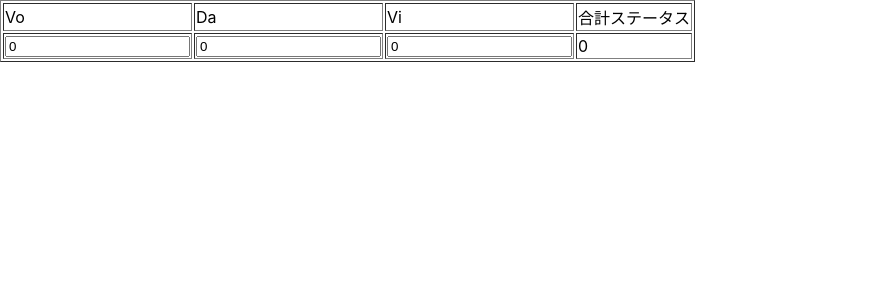
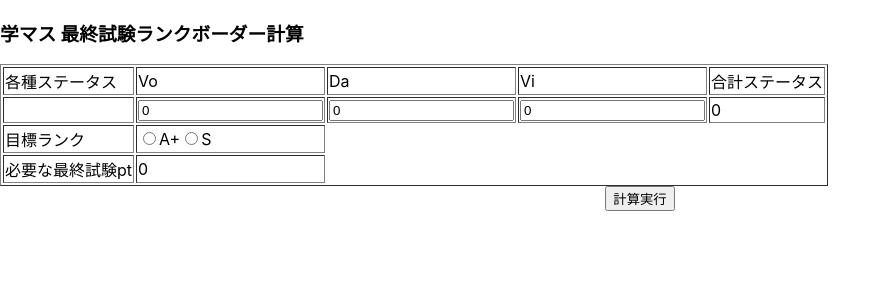
Before and after one commit to kkllkk5/gakumas_evaluation, a React (Create React App) app: page / in a window 1280 px wide. Shown: the top 300 px of the page, without its empty margins (0-891 px from the left). Built offline with nearby package versions, Linux system fonts and the light colour scheme.

Commit message:
最低限の機能を実装

```diff
--- a/src/Formapp.js
+++ b/src/Formapp.js
@@ -9,14 +9,18 @@ export class FormApp extends Component {
             vocal: 0,
             dance: 0,
             visual: 0,
-            total_status: 0
+            total_status: 0,
+            need_finalexam_point: 0
         };
 
         this.setVocal = this.setVocal.bind(this)
         this.setDance = this.setDance.bind(this)
         this.setVisual = this.setVisual.bind(this)
+        this.calcFinalExamBorder = this.calcFinalExamBorder.bind(this)
     }
 
+
+    // Voの入力を反映
     setVocal(event) {
         let newvocal = event.target.value;
         this.setState({
@@ -25,6 +29,7 @@ export class FormApp extends Component {
         });
     }
 
+    // Daの入力を反映
     setDance(event) {
         let newdance = event.target.value;
         this.setState({
@@ -33,6 +38,7 @@ export class FormApp extends Component {
         });
     }
 
+    // Viの入力を反映
     setVisual(event) {
         let newvisual = event.target.value;
         this.setState({
@@ -41,13 +47,87 @@ export class FormApp extends Component {
         });
     }
 
+    // 対象ランクに必要な最終試験ptを計算
+    calcFinalExamBorder() {
+        let radio_elements = document.getElementsByName('aim_rank');
+        let len = radio_elements.length;
+        let aim_rank_id = '';
+
+
+        for (let i = 0; i < len; i++) {
+            if (radio_elements.item(i).checked) {
+                aim_rank_id = radio_elements.item(i).value;
+            }
+        }
+
+
+        let pt_border = 0
+        // 狙うランクに応じてptボーダーを設定
+        if (aim_rank_id === "1") {
+            pt_border = 11500
+        }
+        else if (aim_rank_id === "2") {
+            pt_border = 13000
+        }
+        else {
+            return
+        }
+
+        // 最終試験1位ボーナスをカット
+        pt_border -= 1700;
+
+        // ステータス分をカット
+
+        console.log(pt_border);
+        console.log(this.state.total_status);
+        pt_border -= Math.ceil((this.state.total_status) * 2.3);
+
+        console.log(pt_border);
+
+        let need_finalexam_point = 0;
+
+        if (pt_border <= 1500) {
+            need_finalexam_point = (pt_border * 10) / 3;
+        }
+        else if (pt_border <= 2250) {
+            pt_border -= 1500;
+            need_finalexam_point = 5000 + (pt_border * 20) / 3;
+        }
+        else if (pt_border <= 3050) {
+            pt_border -= 2250;
+            need_finalexam_point = 10000 + (pt_border * 25) / 2;
+        }
+        else if (pt_border <= 3450) {
+            pt_border -= 3050;
+            need_finalexam_point = 20000 + (pt_border * 25);
+        }
+        else if (pt_border <= 3650) {
+            pt_border -= 3450;
+            need_finalexam_point = 30000 + (pt_border * 50);
+        }
+        else {
+            pt_border -= 3650;
+            need_finalexam_point = 40000 + (pt_border * 100);
+        }
+
+        this.setState({
+            need_finalexam_point: String(need_finalexam_point)
+        })
+
+
+
+
+    }
+
 
     render() {
         return (
             <div>
+                <h3>学マス 最終試験ランクボーダー計算</h3>
                 <table border="1">
                     <tbody>
                         <tr>
+                            <td>各種ステータス</td>
                             <td>Vo</td>
                             <td>Da</td>
                             <td>Vi</td>
@@ -55,13 +135,26 @@ export class FormApp extends Component {
                         </tr>
 
                         <tr>
+                            <td></td>
                             <td><input type="text" value={this.state.vocal} onChange={this.setVocal}></input></td>
                             <td><input type="text" value={this.state.dance} onChange={this.setDance}></input></td>
                             <td><input type="text" value={this.state.visual} onChange={this.setVisual}></input></td>
                             <td>{this.state.total_status}</td>
                         </tr>
+                        <tr>
+                            <td>目標ランク</td>
+                            <td>
+                                <input type="radio" name="aim_rank" value="1" />A+
+                                <input type="radio" name="aim_rank" value="2" />S
+                            </td>
+                        </tr>
+                        <tr>
+                            <td>必要な最終試験pt</td>
+                            <td>{this.state.need_finalexam_point}</td>
+                        </tr>
                     </tbody >
                 </table >
+                <center><button onClick={this.calcFinalExamBorder}>計算実行</button></center>
             </div >
         );
     }
```
